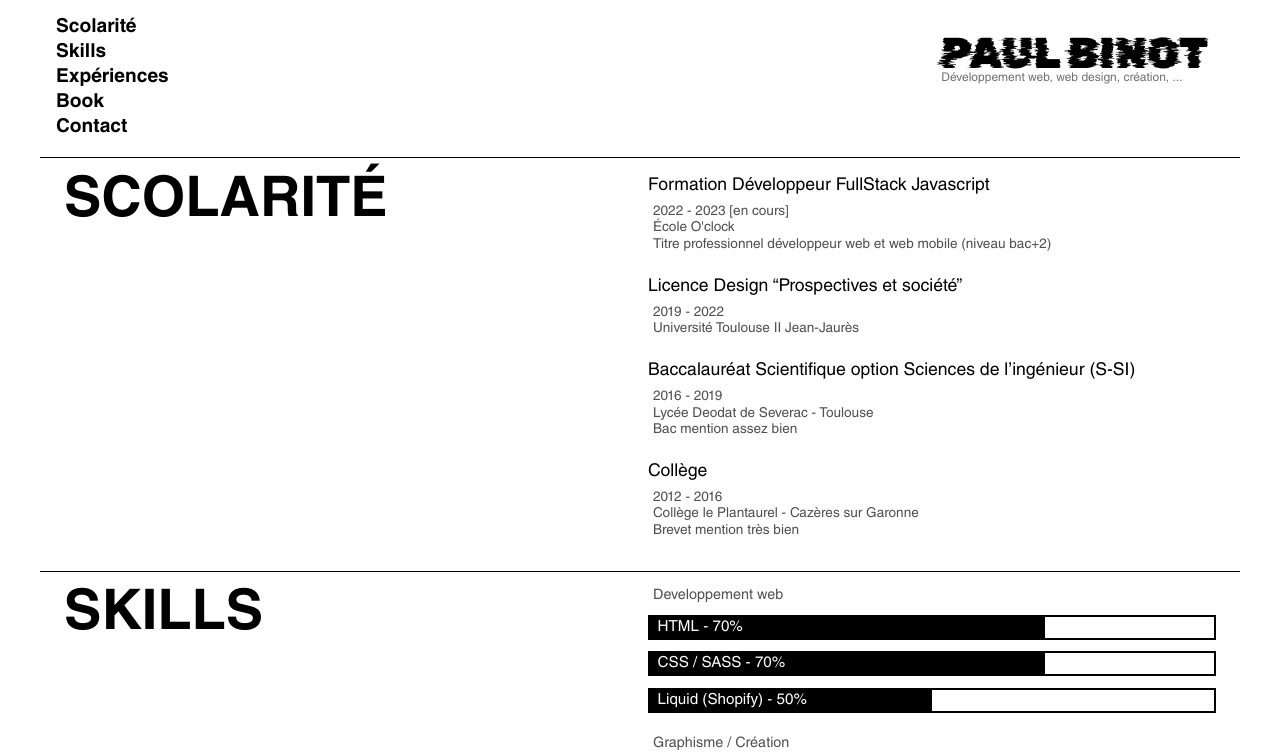
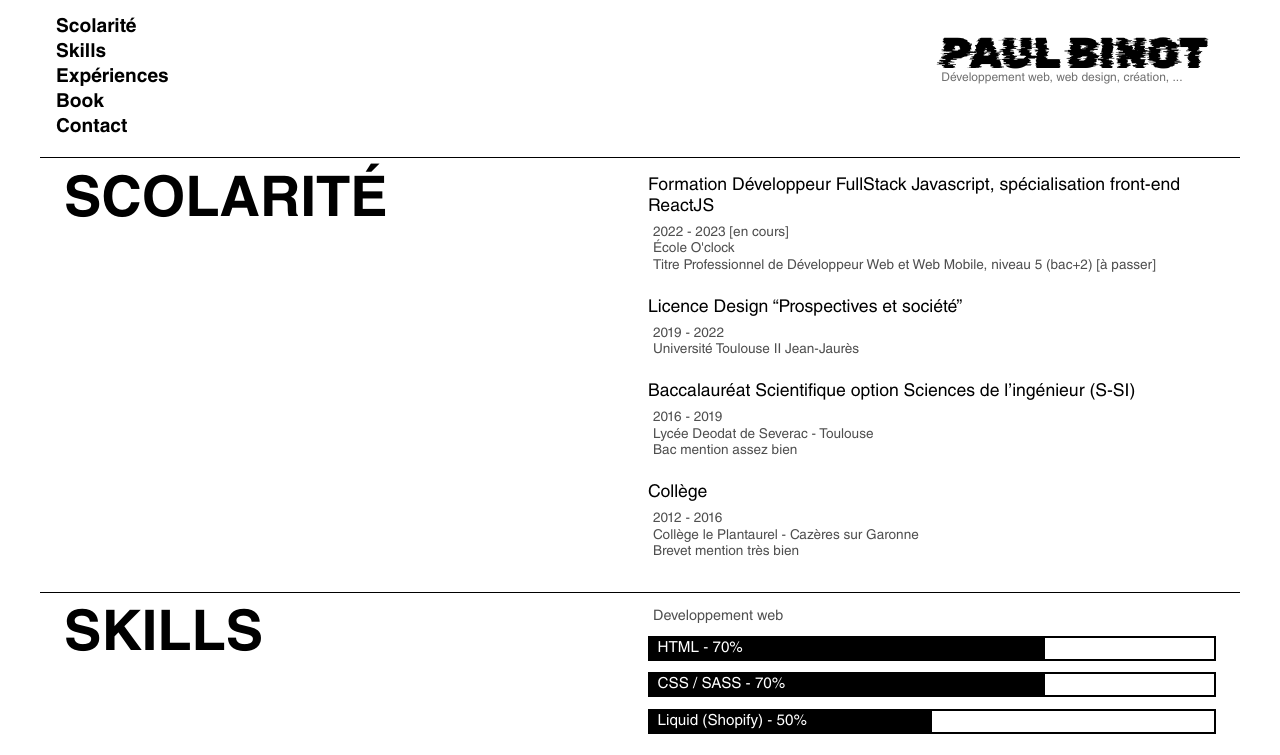
Before and after one commit to paulbinot/Portfolio, a plain HTML site: page index.html in a window 1280 px wide. Shown: the top 755 px of the page. Drawn offline with Linux system fonts and the light colour scheme.

Commit message:
nouvelle tentative

```diff
--- a/index.html
+++ b/index.html
@@ -5,7 +5,7 @@
     <meta http-equiv="X-UA-Compatible" content="IE=edge">
     <meta name="viewport" content="width=device-width, initial-scale=1.0">
     <title>Paul BINOT | Développement web, web design, création</title>
-    <link rel="stylesheet" href="/style/style.css">
+    <link rel="stylesheet" href="./style/style.css">
     <script src="https://kit.fontawesome.com/2123a0982d.js" crossorigin="anonymous"></script>
 </head>
 <body>
@@ -35,12 +35,12 @@
                 <div class="right">
                     <div class="paragraph">
                         <div class="paragraph-title">
-                            <h3>Formation Développeur FullStack Javascript</h3>
+                            <h3>Formation Développeur FullStack Javascript, spécialisation front-end ReactJS</h3>
                         </div>
                         <div class="paragraph-contents">
                             <p>2022 - 2023 [en cours]</p>
                             <p>École O'clock</p>
-                            <p>Titre professionnel développeur web et web mobile (niveau bac+2)</p>
+                            <p>Titre Professionnel de Développeur Web et Web Mobile, niveau 5 (bac+2) [à passer]</p>
                         </div>
                     </div>
                     <div class="paragraph">
```
Also changed, not shown: 1 other file.
